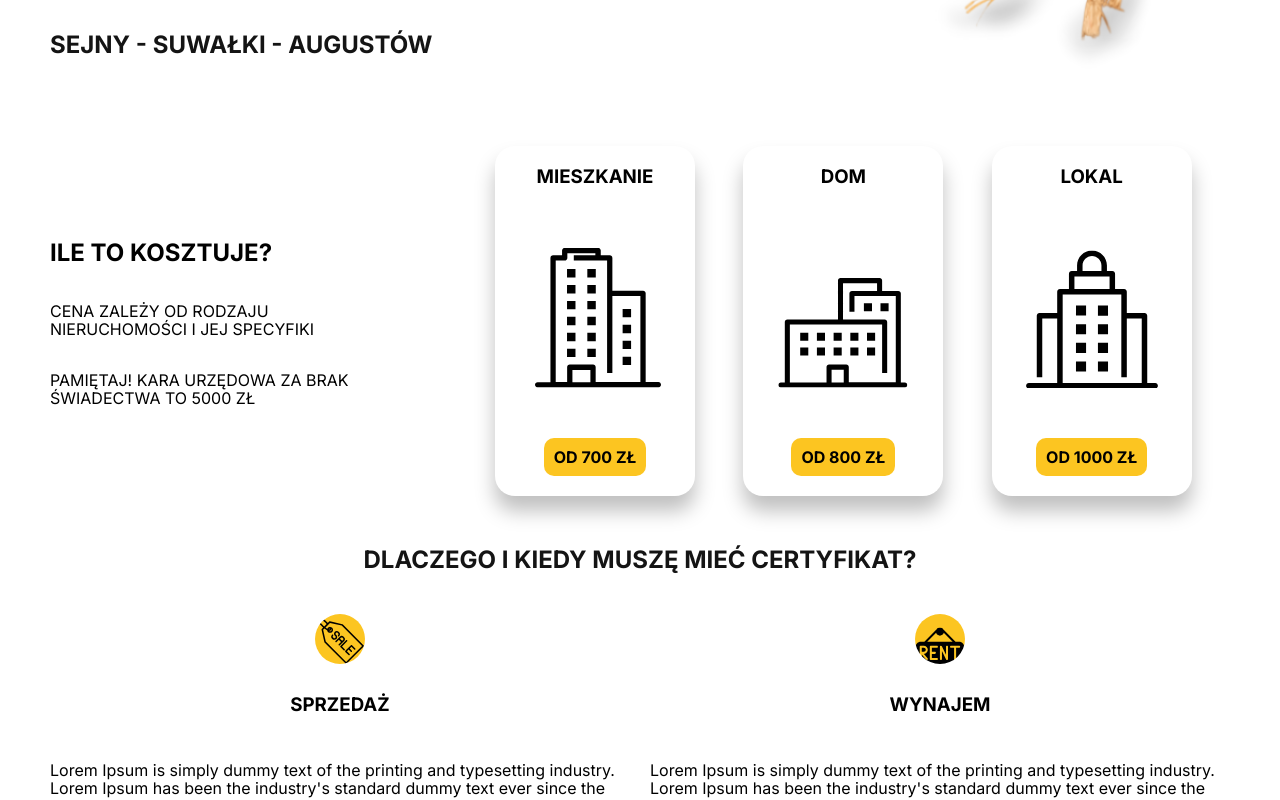
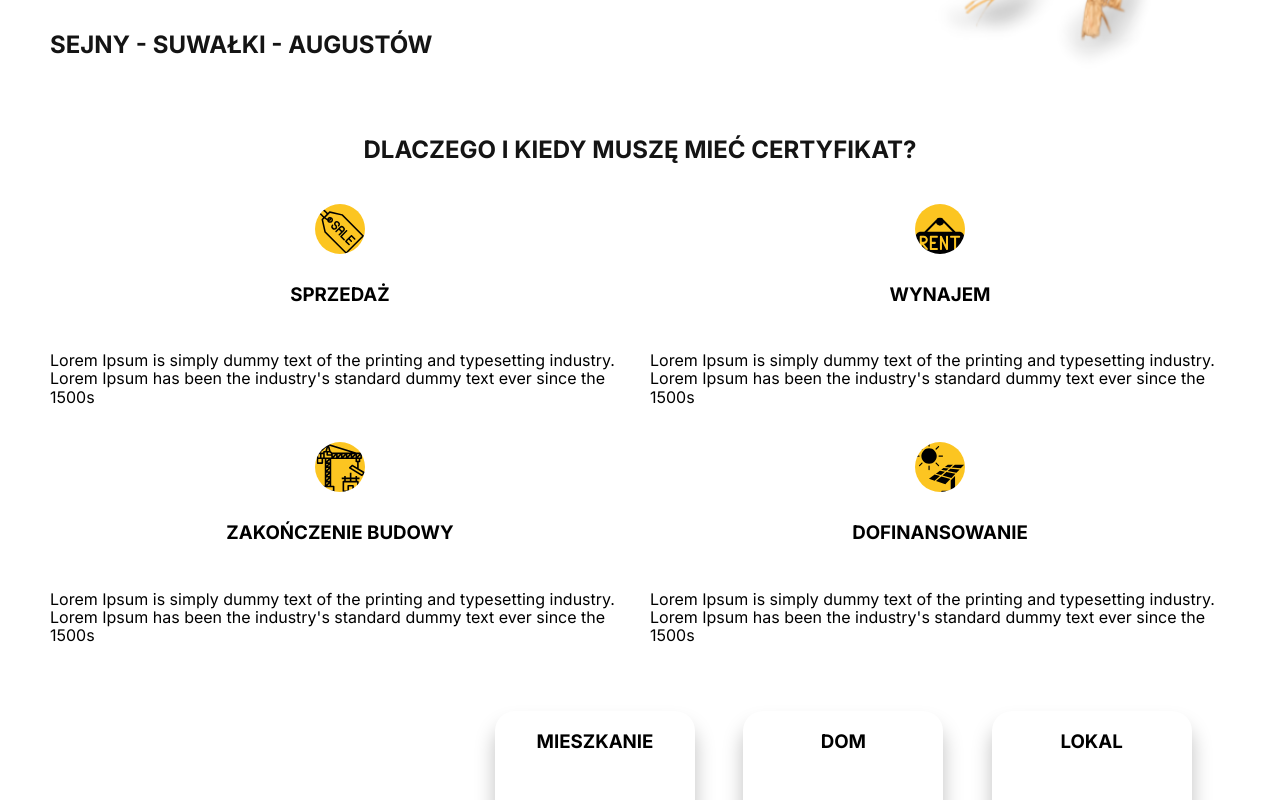
Before and after one commit to JustynaKow/Energyscan.pl, a React (Create React App) app: page / in a window 1280 px wide. Shown: the part 440-1240 px from the top of the page. Built offline with nearby package versions, Linux system fonts and the light colour scheme.

Commit message:
changing position in App

```diff
--- a/src/App.js
+++ b/src/App.js
@@ -14,8 +14,8 @@ function App() {
       <Kontakt />
       <Menu />
       <Tytuł />
+      <Przesłanki />
       <Cennik />
-      <Przesłanki />
       <Usługi />
       <Faq />
       <Zespół />
```
